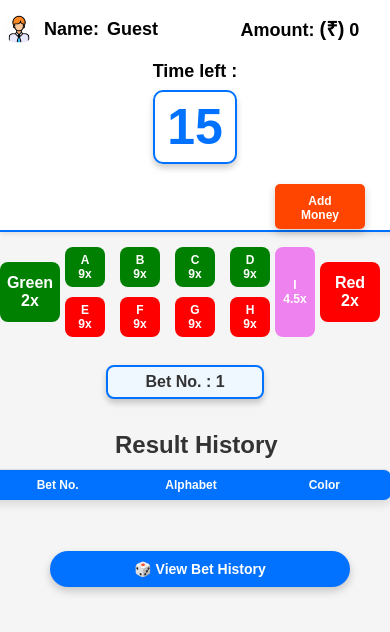
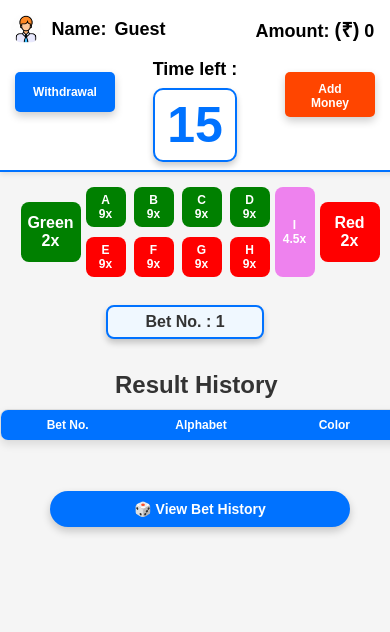
Before and after one commit to kanika-1007/SethColorPredictionFrontened, a website: page dashboard.html in a window 390 px wide. Shown: the top 632 px of the page. Drawn offline with Linux system fonts and the light colour scheme; no server answers.

Commit message:
Update dashboard.css

```diff
--- a/dashboard.css
+++ b/dashboard.css
@@ -3,10 +3,11 @@ body {
     padding: 0;
     font-family: Arial, sans-serif;
     background-color: #f5f5f5;
+    /* max-width: 100%; */
+    overflow-x: hidden;
 }
 
 .top-bar {
-    position:initial;
     display: flex;
     justify-content: space-between;
     align-items: center;
@@ -14,7 +15,8 @@ body {
     /* background: url('images/top-image.jpg') repeat center center; */
     background-size: contain;
     box-shadow: 0 2px 5px rgba(0, 0, 0, 0.1);
-    width: 1500px;
+    width:100%;
+    max-width: 1500px;
     height: 150px;
     top: 0;
     border-bottom: 2px solid  #0072ff;
@@ -231,12 +233,15 @@ body {
 @media (max-width: 480px) {
     .top-bar {
         padding: 10px;
-        height: 210px;
+        height: 150px;
+        width: 1500px;
+        position: relative;
+        overflow-x:scroll;
     }
 
     .user-info {
         font-size: 18px;
-        margin-left:-1350px;
+        margin-left:-1335px;
         margin-top:-15px;
     }
 
@@ -252,7 +257,7 @@ body {
     .timer-label {
         font-size: 18px;
         margin-left:-1080px;
-        margin-top: -18px;
+        margin-top: -20px;
     }
 
     .flip {
@@ -263,29 +268,30 @@ body {
     }
 
     .balance-details{
-        margin-top:-290px;
-        margin-left: -900px;
+        margin-top:-285px;
+        margin-left: -870px;
     }
 
     .balance-actions {
-        gap: 160px;
+        gap: 170px;
     }
 
-    .add-balance {
-        width: 90px;
+    .withdraw-button {
+        width: 100px;
+        height:40px;
         font-size: 12px;
-        background-color:orangered;
-         margin-left: -1130px;
-        /* margin-top: 250px; */
+        margin-left: -1130px;
+        margin-top: -110px;
     }
     .add-balance:hover{
         background-color: yellow;
     }
 
-    .withdraw-button {
+    .add-balance {
         font-size: 12px;
         width: 90px;
-        /* margin-top: 250px; */
+        background-color:orangered;
+        margin-top: -110px;
     }
     .withdraw-button:hover{
         background-color: red;
@@ -301,7 +307,7 @@ body {
     width: 100%;
     max-width: 1000px;
     margin: 220px auto;
-    margin-top:80px
+    margin-top:80px;
 }
 
 /* Common block styling */
@@ -317,6 +323,8 @@ body {
     text-decoration: none;
     cursor: pointer;
     transition: all 0.3s ease;
+    white-space: normal;  /* Default for larger screens */
+    overflow-x: hidden;  /* Prevent horizontal scrolling */
 }
 
 /* Green and Red Blocks (Larger size) */
@@ -411,8 +419,9 @@ body {
     .blocks-container {
         width: 1000px;
         gap: 5px;
-        margin-left: -310px;
+        margin-left: -300px;
         margin-top: 15px;
+        align-items: center;
     }
 
     .green-block,
@@ -420,12 +429,16 @@ body {
         width: 60px;
         height: 60px;
         font-size: 16px;
+        align-items: center;
     }
 
     .row .block {
         width: 40px;
         height: 40px;
         font-size: 12px;
+    }
+    .row{
+        gap:8px;
     }
 
     .block.violet {
@@ -577,7 +590,7 @@ body {
     .result-table-container {
         max-height: 250px; /* Reduce height for small screens */
         width: 400px;
-        margin-left: -150px;
+        margin-left: -140px;
     }
 
     #result-history-table {
@@ -694,8 +707,7 @@ body {
 /* Responsive Design */
 @media (max-width: 600px) {
     .modal{
-        margin-top:-1200px;
-        margin-left: -550px;
+        margin-top:-12px;
     }
     .modal-content {
         width: 95%;
```
